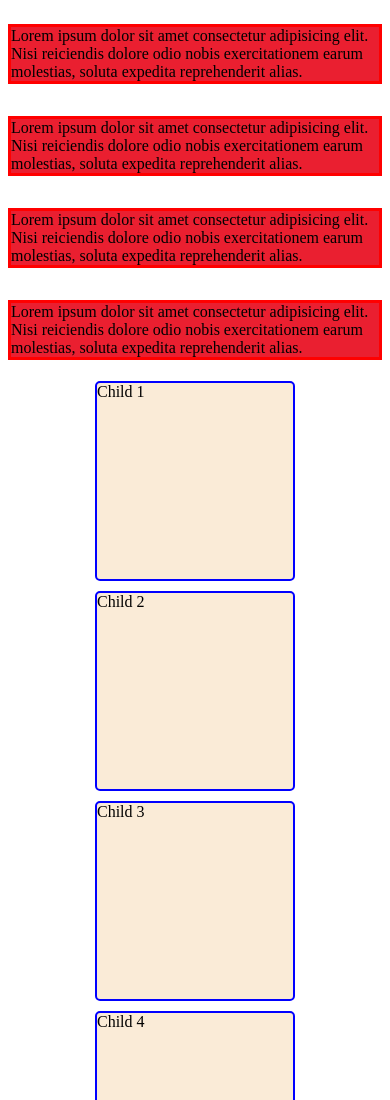
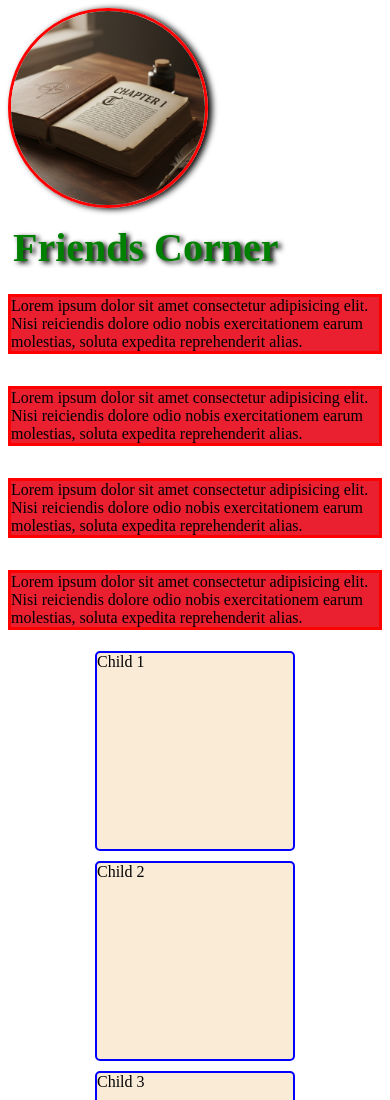
Before and after one commit to manwithbigheart/WPT, a plain HTML site: page HTML D2 self/resposnsive.html in a window 390 px wide. Shown: the top 1100 px of the page. Drawn offline with Linux system fonts and the light colour scheme.

Commit message:
image responsiveness

```diff
--- a/HTML D2 self/responsive.css
+++ b/HTML D2 self/responsive.css
@@ -55,3 +55,19 @@
   background-color: antiquewhite;
   border-radius: 5px;
 }
+
+.logo{
+  border-radius:100px;
+  border: 3px solid red;
+  width: 200px;
+  height: 200px;
+  box-shadow: 4px 1px 6px black;
+}
+
+.title{
+  font-size: 40px;
+  font-weight: 700;
+  color: green;
+  text-shadow: 3px 2px 5px black;
+  margin: 0px 5px;
+}
--- a/HTML D2 self/resposnsive.html
+++ b/HTML D2 self/resposnsive.html
@@ -1,18 +1,46 @@
 <!DOCTYPE html>
 <html lang="en">
   <head>
-  <meta charset="UTF-8">
-  <meta name="viewport" content="width=device-width, initial-scale=1.0">
+    <meta charset="UTF-8" />
+    <meta name="viewport" content="width=device-width, initial-scale=1.0" />
     <title>Document</title>
-  <link rel="stylesheet" href="responsive.css">
+    <link rel="stylesheet" href="responsive.css" />
   </head>
   <body>
-  <p class="class1">Lorem ipsum dolor sit amet consectetur adipisicing elit. Nisi reiciendis dolore odio nobis exercitationem earum molestias, soluta expedita reprehenderit alias.</p>
-  <p class="class1">Lorem ipsum dolor sit amet consectetur adipisicing elit. Nisi reiciendis dolore odio nobis exercitationem earum molestias, soluta expedita reprehenderit alias.</p>
-  <p class="class1">Lorem ipsum dolor sit amet consectetur adipisicing elit. Nisi reiciendis dolore odio nobis exercitationem earum molestias, soluta expedita reprehenderit alias.</p>
-  <p class="class1">Lorem ipsum dolor sit amet consectetur adipisicing elit. Nisi reiciendis dolore odio nobis exercitationem earum molestias, soluta expedita reprehenderit alias.</p>
+    <header>
+      <img
+        src="/assests/chapter1.png"
+        alt="Random image"
+        height="200px"
+        width="200px"
+        class="logo"
+      />
+      <br /><br /><br /><br /><br /><br /><br /><br /><br /><br /><br /><br />
+      <div class="title">Friends Corner</div>
+    </header>
+    <br /><br /><br /><br /><br /><br /><br /><br /><br /><br /><br /><br /><br /><br />
 
-
+    <br />
+    <p class="class1">
+      Lorem ipsum dolor sit amet consectetur adipisicing elit. Nisi reiciendis
+      dolore odio nobis exercitationem earum molestias, soluta expedita
+      reprehenderit alias.
+    </p>
+    <p class="class1">
+      Lorem ipsum dolor sit amet consectetur adipisicing elit. Nisi reiciendis
+      dolore odio nobis exercitationem earum molestias, soluta expedita
+      reprehenderit alias.
+    </p>
+    <p class="class1">
+      Lorem ipsum dolor sit amet consectetur adipisicing elit. Nisi reiciendis
+      dolore odio nobis exercitationem earum molestias, soluta expedita
+      reprehenderit alias.
+    </p>
+    <p class="class1">
+      Lorem ipsum dolor sit amet consectetur adipisicing elit. Nisi reiciendis
+      dolore odio nobis exercitationem earum molestias, soluta expedita
+      reprehenderit alias.
+    </p>
 
     <div class="parent">
       <div class="child">Child 1</div>
```
Lines whose indentation alone changed are shown as unchanged.
